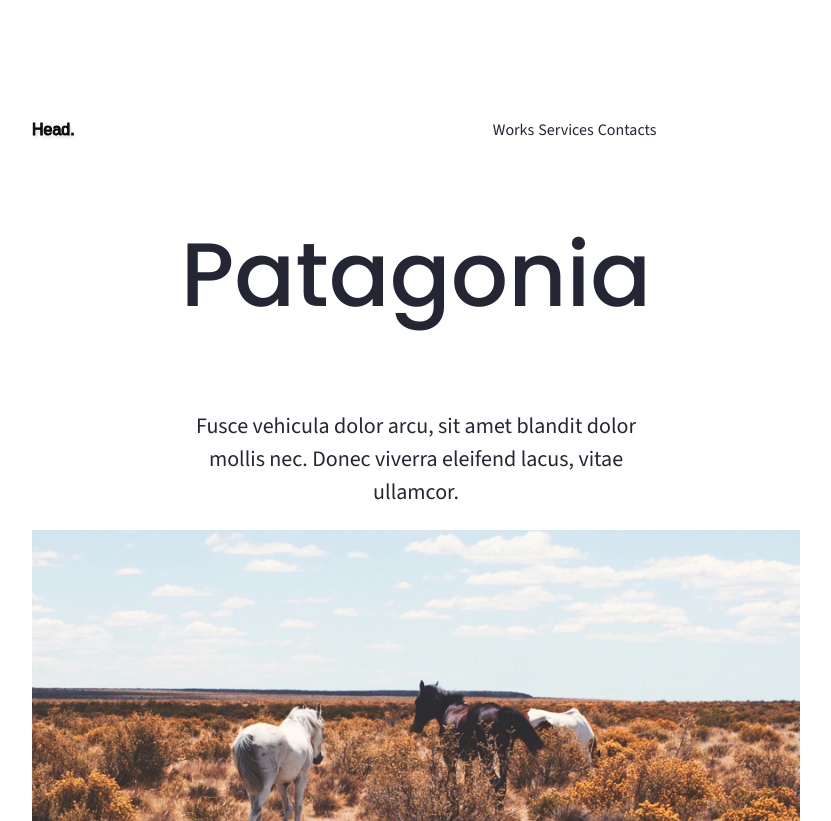
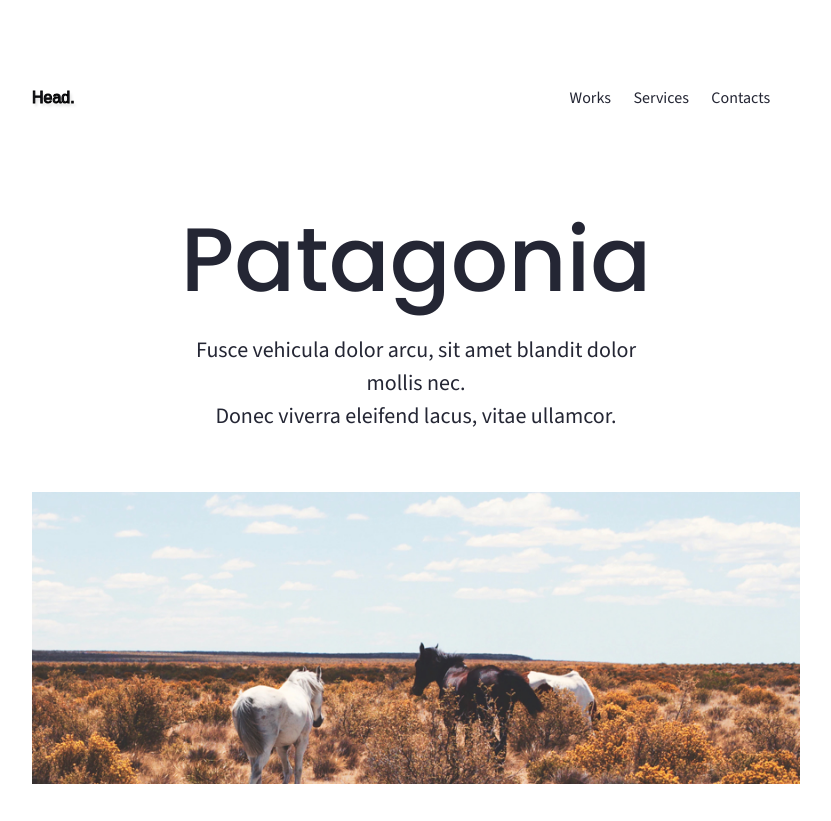
Before and after one commit to ezgsnyrt/Responsive-web-design, a plain HTML site: page index.html in a window 1280 px wide. Shown: the whole page, without its empty margins (224-1055 px from the left). After the commit the page ends 800 px from the top, so only its background shows below. Drawn offline with nearby package versions, Linux system fonts and the light colour scheme; a web font is replaced by a local one.

Commit message:
centralize content info into the line

```diff
--- a/index.html
+++ b/index.html
@@ -19,7 +19,7 @@
                         <p class="logo">Head.</p>
                     </div>
                     <div class="nav-link">
-                        <ul>
+                        <ul class="nav-link-items">
                             <li><a href="#">Works</a></li>
                             <li><a href="#">Services</a></li>
                             <li><a href="#">Contacts</a></li>
@@ -33,7 +33,7 @@
                         <h1 class="container__content-title">Patagonia</h1>
                     </div>
                     <div class="container__content-info">
-                        <p>Fusce vehicula dolor arcu, sit amet blandit dolor mollis nec. Donec viverra eleifend lacus, vitae ullamcor.</p>
+                        <p><span>Fusce vehicula dolor arcu, sit amet blandit dolor mollis nec.</span><span> Donec viverra eleifend lacus, vitae ullamcor.</span></p>
                     </div>
                 </div>
                 <div class="container__content-image">
--- a/styles/index.css
+++ b/styles/index.css
@@ -9,7 +9,7 @@
 
 .wrapper{
     width: 60%;
-    margin: 7.5% 20% 0 20%;
+    margin: 5% 20% 0 20%;
 }
 
 .wrapper__content{
@@ -36,9 +36,13 @@
 }
 
 .nav-link{
-    width: 40%;
+    width: 30%;
     display: flex;
     justify-content: space-between;
+}
+
+.nav-link-items{
+    width: 100%;
 }
 
 .logo p{
@@ -53,11 +57,11 @@
 
 ul{
     list-style: none;
-    padding: 0;
+    padding-left: 0;
 }
 
 nav a:link {
-    color: 496E58;
+    color: #496E58;
 }
 
 nav a:visited {
@@ -70,11 +74,11 @@
 
 li{
     display: inline-block;
+    padding-right: 8%;
 }
 
 li a{
     font-family: "Source Sans 3", sans-serif;
-    font-optical-sizing: auto;
     font-weight: 400;
     font-style: normal;
     font-size: 16px;
@@ -94,6 +98,7 @@
     display: flex;
     flex-direction: column;
     align-items: center;
+    margin: 10% 0 5% 0;
 }
 
 h1{
@@ -103,6 +108,7 @@
     font-size: 90px;
     line-height: 102px;
     color: #242634;
+    margin: 0;
 }
 
 .container__content-info p{
@@ -116,6 +122,10 @@
     text-align: center;
 }
 
+span{
+    display: block;
+}
+
 .container__content-image{
     display: flex;
     flex-direction: row;
@@ -126,3 +136,5 @@
 img{
     width: 100%;
 }
+
+/* There is a break at the end of the page. */
```
